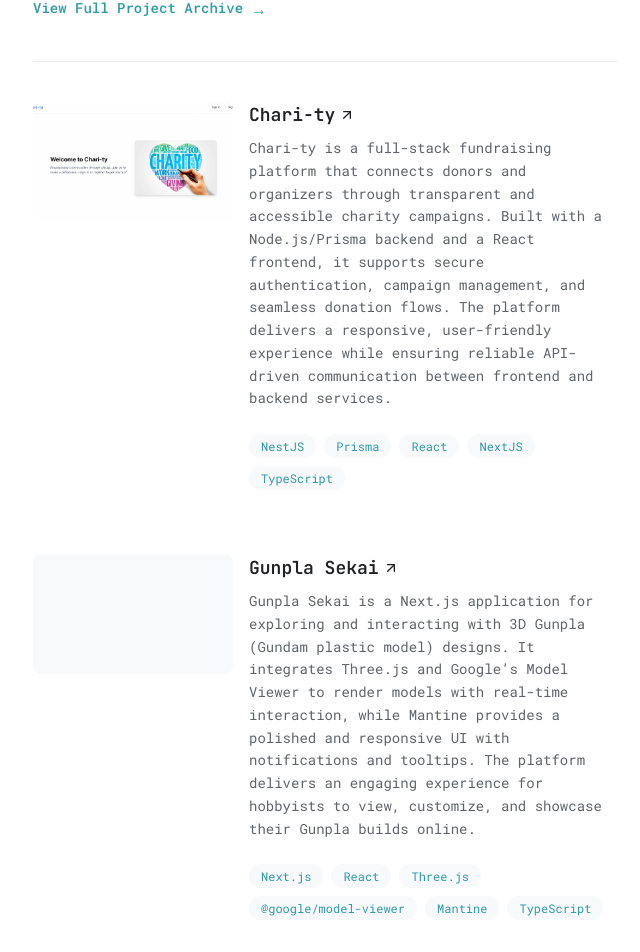
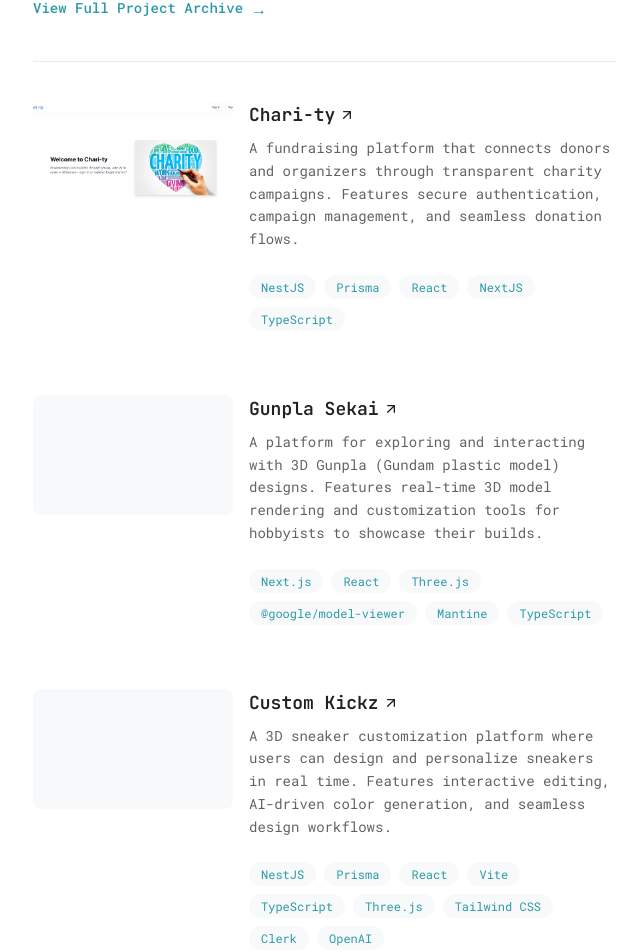
Before and after one commit to xeiaaa/portfolio, a Next.js app: page / in a window 1280 px wide. Shown: the part 3171-4123 px from the top of the page, without its empty margins (615-1255 px from the left). Built offline with nearby package versions, Linux system fonts and the light colour scheme.

Commit message:
shorter personal project descriptions

```diff
--- a/app/constants.ts
+++ b/app/constants.ts
@@ -283,7 +283,7 @@ export const personalProjects = [
     date: "2025",
     builtWith: ["NestJS", "Prisma", "React", "NextJS", "TypeScript"],
     description:
-      "Chari-ty is a full-stack fundraising platform that connects donors and organizers through transparent and accessible charity campaigns. Built with a Node.js/Prisma backend and a React frontend, it supports secure authentication, campaign management, and seamless donation flows. The platform delivers a responsive, user-friendly experience while ensuring reliable API-driven communication between frontend and backend services.",
+      "A fundraising platform that connects donors and organizers through transparent charity campaigns. Features secure authentication, campaign management, and seamless donation flows.",
     image: "/thumbnails/chari-ty.png",
     video: "",
     downloads: "",
@@ -306,7 +306,7 @@ export const personalProjects = [
       "TypeScript",
     ],
     description:
-      "Gunpla Sekai is a Next.js application for exploring and interacting with 3D Gunpla (Gundam plastic model) designs. It integrates Three.js and Google’s Model Viewer to render models with real-time interaction, while Mantine provides a polished and responsive UI with notifications and tooltips. The platform delivers an engaging experience for hobbyists to view, customize, and showcase their Gunpla builds online.",
+      "A platform for exploring and interacting with 3D Gunpla (Gundam plastic model) designs. Features real-time 3D model rendering and customization tools for hobbyists to showcase their builds.",
     image: "",
     video: "",
     downloads: "",
@@ -332,7 +332,7 @@ export const personalProjects = [
       "OpenAI",
     ],
     description:
-      "Custom Kickz is a full-stack 3D sneaker customization platform where users can design and personalize sneakers in real time. The React + TypeScript frontend (with Three.js, Tailwind CSS, Clerk, and OpenAI integration) enables interactive editing, AI-driven color generation, and a responsive user experience. Backed by a NestJS/TypeScript backend with Prisma, the platform ensures scalable, reliable performance with full testing support for seamless sneaker design workflows.",
+      "A 3D sneaker customization platform where users can design and personalize sneakers in real time. Features interactive editing, AI-driven color generation, and seamless design workflows.",
     image: "",
     video: "",
     downloads: "",
```
